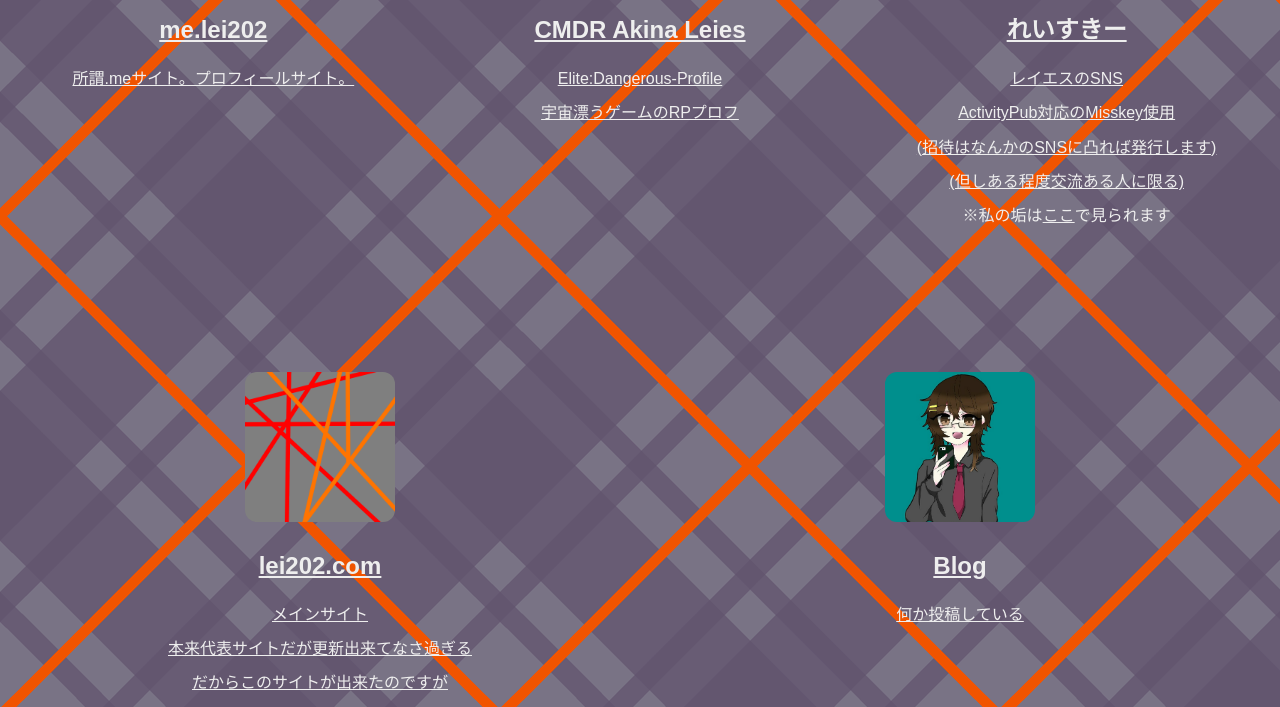
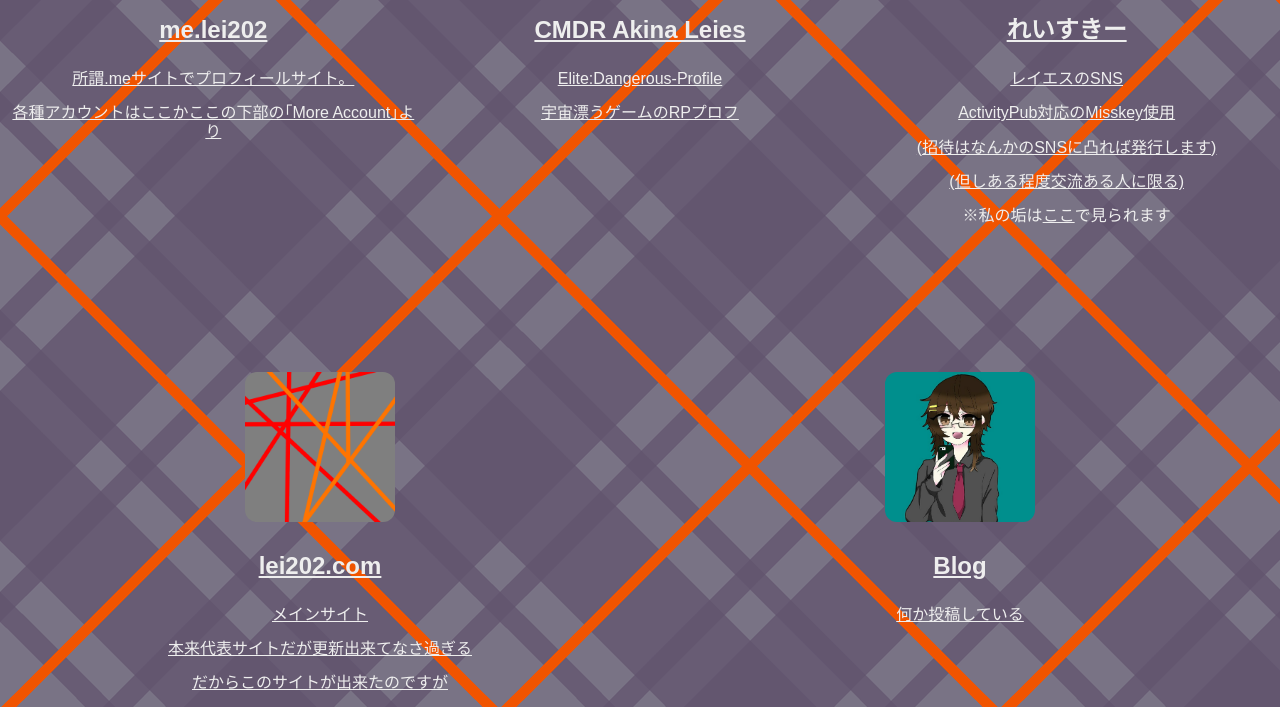
Before and after one commit to Leies-202/lei202-Portal, a plain HTML site: page index.html in a window 1280 px wide. Shown: the part 284-991 px from the top of the page. Drawn offline with Linux system fonts and the light colour scheme; a script that the page names is missing.

Commit message:
Update index.html

```diff
--- a/index.html
+++ b/index.html
@@ -67,7 +67,8 @@
         <img src="pi1.jpg" alt="" width="150" height="150">
       </div>
       <h2>me.lei202</h2>
-      <p>所謂.meサイト。プロフィールサイト。</p>
+      <p>所謂.meサイトでプロフィールサイト。</p>
+	  <p>各種アカウントはここかここの下部の｢More Account｣より</p>
     </a>
 	</div>
 	<div>
```
